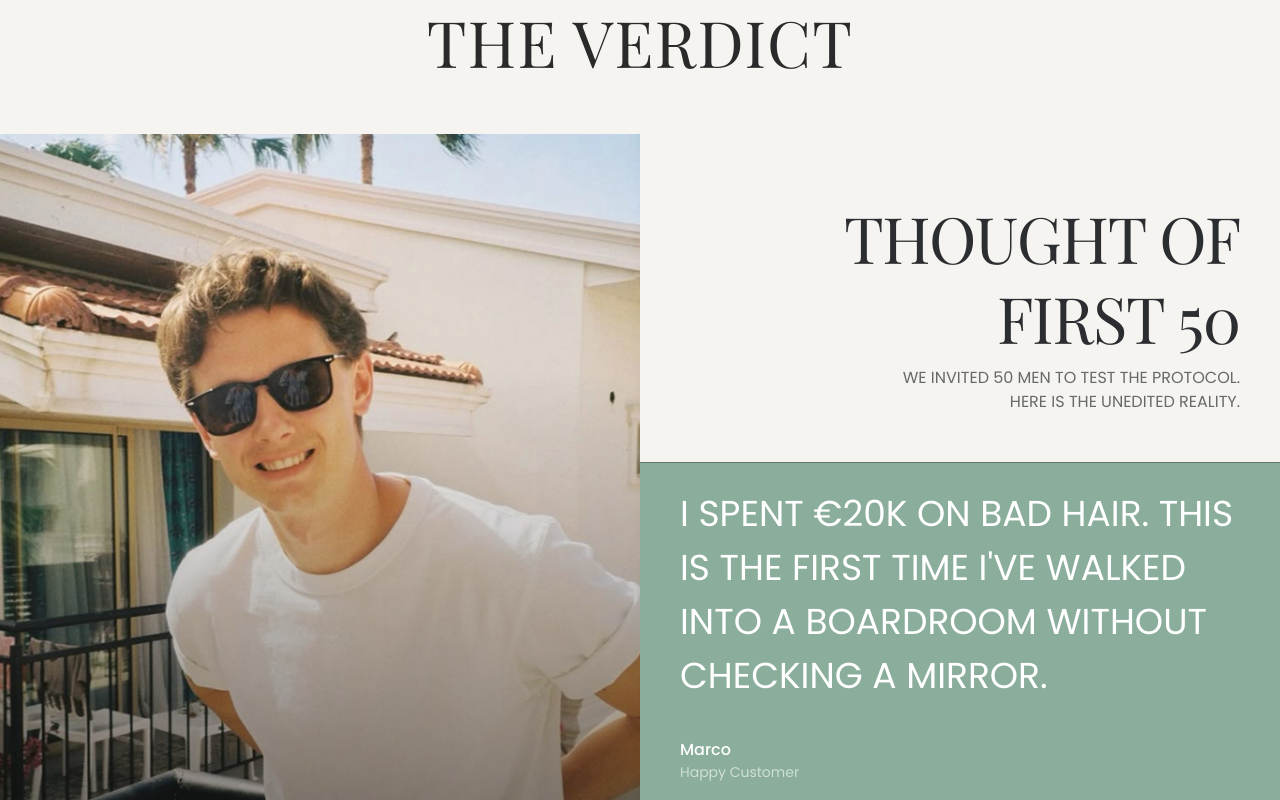
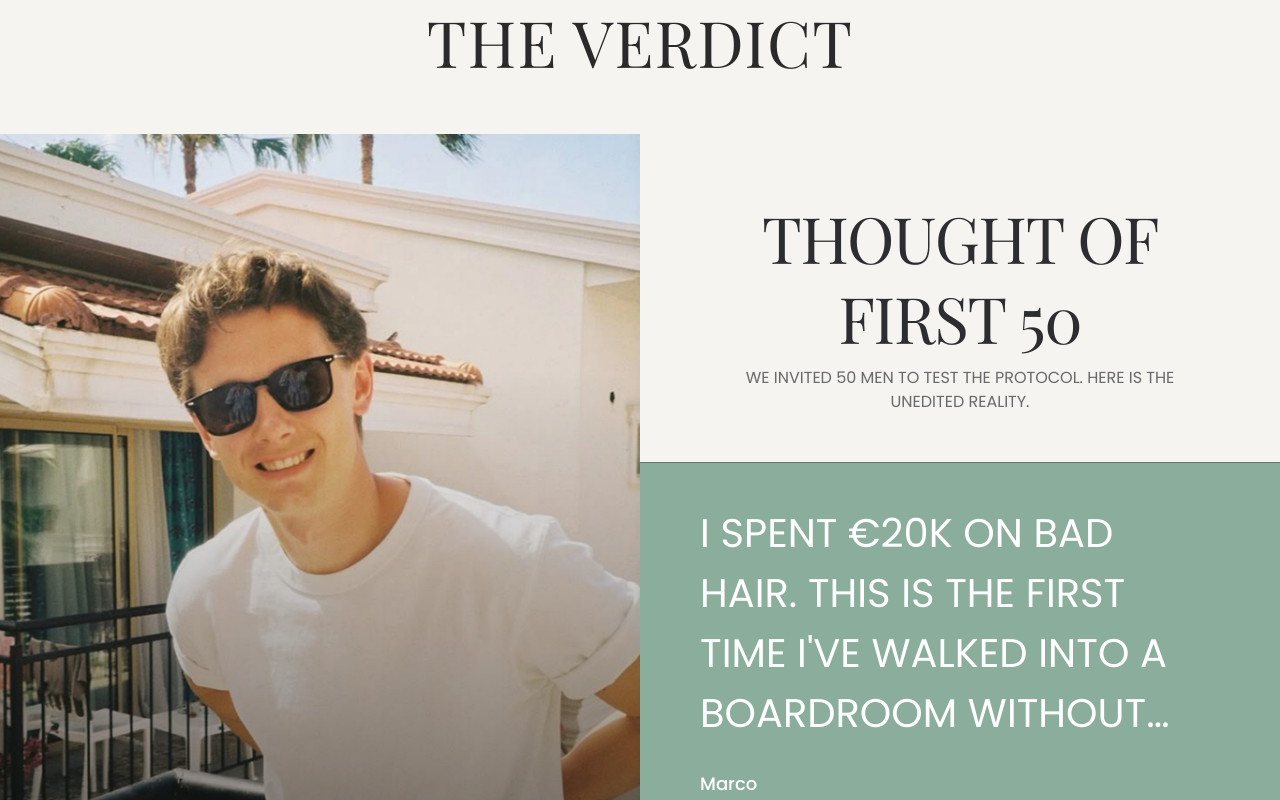
Before and after one commit to Yunex-x/gray-cut, a Next.js app: page / in a window 1280 px wide. Shown: the part 4180-4980 px from the top of the page. Built offline with nearby package versions, Linux system fonts and the light colour scheme.

Commit message:
polishing2

```diff
--- a/app/components/sections/verdict/TestimonialSection.tsx
+++ b/app/components/sections/verdict/TestimonialSection.tsx
@@ -164,24 +164,21 @@ export default function TestimonialCarousel() {
       {/* ================= DESKTOP LAYOUT ================= */}
       <div className="hidden lg:grid w-full grid-cols-1 lg:grid-cols-2 min-h-[870px]">
         {/* IMAGE */}
-        <div className="relative bg-[#EEECE9] overflow-hidden">
-          <div
-            className="absolute inset-0 bg-cover bg-center"
-            style={{
-              backgroundImage:
-                "linear-gradient(181.2deg, rgba(0,0,0,0) 27%, rgba(0,0,0,0.54) 92%), url('/verdict.webp')",
-            }}
-          />
-        </div>
+ <div className="relative bg-[#EEECE9] overflow-hidden">
+    {/* Gradient */}
+    <div className="absolute inset-0 bg-[linear-gradient(181.2deg,rgba(0,0,0,0)_27%,rgba(0,0,0,0.54)_92%)] z-10" />
 
+    {/* Image */}
+    <div className="absolute inset-0 bg-[url('/verdict.webp')] bg-cover bg-center xl:bg-top xl:bg-cover" />
+  </div>
         {/* CONTENT */}
         <div className="flex flex-col bg-[#F6F4F1]">
           {/* HEADER */}
-          <div className="px-[24px] lg:px-[40px] pt-[64px]">
-            <h2 className="font-playfair uppercase font-normal text-right tracking-[-0.02em] text-[#2C2D30] text-[36px] lg:text-[64px] leading-tight">
+          <div className="px-[24px] lg:px-[40px] xl:px-[80px] pt-[64px]">
+            <h2 className="font-playfair uppercase font-normal text-center tracking-[-0.02em] text-[#2C2D30] text-[36px] lg:text-[64px] leading-tight">
               Thought of First 50
             </h2>
-            <p className="mt-2 max-w-[373px] ml-auto text-right font-poppins uppercase text-[rgba(44,45,48,0.7)] text-[14px] lg:text-[16px]">
+            <p className="mt-2 mx-auto text-center font-poppins uppercase text-[rgba(44,45,48,0.7)] text-[14px] lg:text-[16px]">
               We invited 50 men to test the protocol. Here is the unedited reality.
             </p>
           </div>
@@ -195,16 +192,17 @@ export default function TestimonialCarousel() {
               border-black/30
 
               w-full
-              max-w-[750px]
               h-[280px]
               lg:h-[346px]
+              xl:h-[400px]
 
               px-[24px]
               lg:px-[40px]
+              xl:px-[60px]
               py-[24px]
+              xl:py-[40px]
 
               overflow-hidden
-              ml-auto
             "
           >
             <AnimatePresence mode="wait" custom={direction}>
@@ -237,6 +235,7 @@ export default function TestimonialCarousel() {
                     text-white
                     text-[20px]
                     lg:text-[36px]
+                    xl:text-[40px]
                     leading-[1.5]
                     line-clamp-4
                   "
@@ -246,10 +245,10 @@ export default function TestimonialCarousel() {
 
                 {/* AUTHOR */}
                 <div>
-                  <p className="font-poppins text-white text-[16px] font-medium">
+                  <p className="font-poppins text-white text-[16px] xl:text-[18px] font-medium">
                     {testimonials[index].name}
                   </p>
-                  <p className="font-poppins text-white/60 text-[14px]">
+                  <p className="font-poppins text-white/60 text-[14px] xl:text-[16px]">
                     {testimonials[index].role}
                   </p>
                 </div>
@@ -258,7 +257,7 @@ export default function TestimonialCarousel() {
           </div>
 
           {/* NAV */}
-          <div className="mt-auto flex items-center justify-between px-[24px] lg:px-[40px] py-[24px]">
+          <div className="mt-auto flex items-center justify-between px-[24px] lg:px-[40px] xl:px-[80px] py-[24px] xl:py-[40px]">
             <div className="h-[1px] flex-1 bg-black/20 mr-[24px]" />
 
             <div className="flex gap-[12px]">
--- a/app/components/sections/verdict/VerdictSection.tsx
+++ b/app/components/sections/verdict/VerdictSection.tsx
@@ -3,7 +3,7 @@ import TestimonialSection from "./TestimonialSection";
 
 export default function VerdictSection() {
   return (
-    <section className="w-full flex flex-col bg-[#F6F4F1]">
+    <section className="w-full mb-20 flex flex-col bg-[#F6F4F1]">
       <SectionTitle/>
       <TestimonialSection/>
     </section>
```
